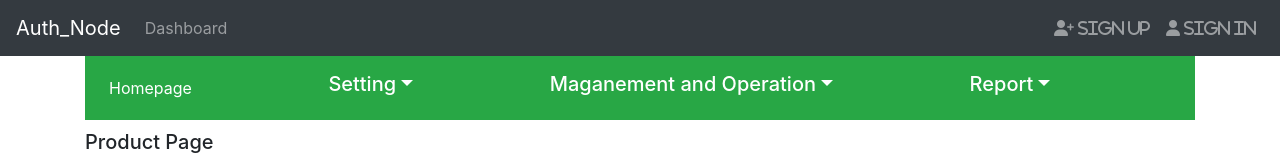
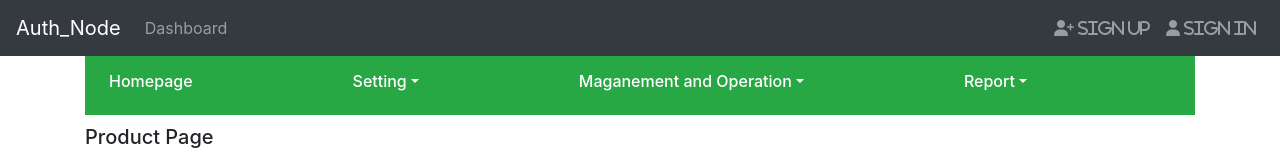
Before and after one commit to NgVan/fe-eco, a React (Create React App) app: page /Product in a window 1280 px wide. Shown: the top 157 px of the page. Built offline with nearby package versions, Linux system fonts and the light colour scheme; no server answers.

Commit message:
fix bug relate to Link

```diff
--- a/src/component/mainpages/admin/header/HeaderMainAdmin.jsx
+++ b/src/component/mainpages/admin/header/HeaderMainAdmin.jsx
@@ -6,13 +6,13 @@ const HeaderMain = () => {
         <nav className="navbar navbar-expand-sm navbar-dark bg-secondary" style = {{marginBottom: '10px'}}>
            <ul className="navbar-nav mr-auto">
                 <li className="nav-item">
-                    <Link className="nav-link text-white" to="/admin">Dashboard</Link>
+                    <Link className="nav-link text-white" to="/admin"><h6>Dashboard</h6></Link>
                 </li>
             </ul>
 
             <ul className="navbar-nav mr-auto">
                 <li className="nav-item dropdown">
-                    <h5 className="nav-link text-white dropdown-toggle"  data-toggle="dropdown" >Category</h5>
+                    <h6 className="nav-link text-white dropdown-toggle"  data-toggle="dropdown" >Category</h6>
                     <ul className="dropdown-menu" role="listbox">
                         <li><Link to="/admin/store" role="option">Store list</Link></li>
                         <li><Link to="/admin/supplier" role="option">Supplier</Link></li>
@@ -25,7 +25,7 @@ const HeaderMain = () => {
 
             <ul className="navbar-nav mr-auto">
                 <li className="nav-item dropdown">
-                    <h5 className="nav-link text-white dropdown-toggle"  data-toggle="dropdown" >User</h5>
+                    <h6 className="nav-link text-white dropdown-toggle"  data-toggle="dropdown" >User</h6>
                     <ul className="dropdown-menu" role="listbox">
                         <li><Link to="/admin/user" role="option">User</Link></li>
                         <li><Link to="/admin/userGroup" role="option">User group</Link></li>
@@ -36,7 +36,7 @@ const HeaderMain = () => {
 
             <ul className="navbar-nav mr-auto">
                 <li className="nav-item dropdown">
-                    <h5 className="nav-link text-white dropdown-toggle"  data-toggle="dropdown" >Notification</h5>
+                    <h6 className="nav-link text-white dropdown-toggle"  data-toggle="dropdown" >Notification</h6>
                     <ul className="dropdown-menu" role="listbox">
                         <li><Link to="/admin/notiTemplate" role="option">Template</Link></li>
                         <li><Link to="/admin/notiManage" role="option">Notification management</Link></li>
@@ -46,7 +46,7 @@ const HeaderMain = () => {
 
             <ul className="navbar-nav mr-auto">
                 <li className="nav-item dropdown">
-                    <h5 className="nav-link text-white dropdown-toggle"  data-toggle="dropdown" >Merchandise</h5>
+                    <h6 className="nav-link text-white dropdown-toggle"  data-toggle="dropdown" >Merchandise</h6>
                     <ul className="dropdown-menu" role="listbox">
                         <li><Link to="/admin/category" role="option">Category - Master</Link></li>
                         <li><Link to="/admin/merchandise" role="option">Merchandise - Master</Link></li>
@@ -56,7 +56,7 @@ const HeaderMain = () => {
 
             <ul className="navbar-nav mr-auto">
                 <li className="nav-item dropdown">
-                    <h5 className="nav-link text-white dropdown-toggle"  data-toggle="dropdown" >Campaign</h5>
+                    <h6 className="nav-link text-white dropdown-toggle"  data-toggle="dropdown" >Campaign</h6>
                     <ul className="dropdown-menu" role="listbox">
                         <li><Link to="/admin/action" role="option">Action</Link></li>
                         <li><Link to="/admin/campaign" role="option">Campaign</Link></li>
@@ -66,7 +66,7 @@ const HeaderMain = () => {
 
             <ul className="navbar-nav mr-auto">
                 <li className="nav-item dropdown">
-                    <h5 className="nav-link text-white dropdown-toggle"  data-toggle="dropdown" >Promotion</h5>
+                    <h6 className="nav-link text-white dropdown-toggle"  data-toggle="dropdown" >Promotion</h6>
                     <ul className="dropdown-menu" role="listbox">
                         <li><Link to="/admin/gift" role="option">Gift</Link></li>
                         <li><Link to="/admin/promotion" role="option">Promotion</Link></li>
@@ -76,7 +76,7 @@ const HeaderMain = () => {
 
             <ul className="navbar-nav mr-auto">
                 <li className="nav-item dropdown">
-                    <h5 className="nav-link text-white dropdown-toggle"  data-toggle="dropdown" >Report</h5>
+                    <h6 className="nav-link text-white dropdown-toggle"  data-toggle="dropdown" >Report</h6>
                     <ul className="dropdown-menu" role="listbox">
                         <li><Link to="/admin/saleReport" role="option">Sale report</Link></li>
                         <li><Link to="/admin/customerReport" role="option">Customer report</Link></li>
--- a/src/component/mainpages/headerMain/HeaderMain.js
+++ b/src/component/mainpages/headerMain/HeaderMain.js
@@ -6,13 +6,13 @@ const HeaderMain = () => {
         <nav className="navbar navbar-expand-sm navbar-dark bg-success" style = {{marginBottom: '10px'}}>
            <ul className="navbar-nav mr-auto">
                 <li className="nav-item">
-                    <Link className="nav-link text-white" to="/Dashboard">Homepage</Link>
+                    <Link className="nav-link text-white" to="/Dashboard"><h6>Homepage</h6></Link>
                 </li>
             </ul>
 
             <ul className="navbar-nav mr-auto">
                 <li className="nav-item dropdown">
-                    <h5 className="nav-link text-white dropdown-toggle"  data-toggle="dropdown" >Setting</h5>
+                    <h6 className="nav-link text-white dropdown-toggle"  data-toggle="dropdown" >Setting</h6>
                     <ul className="dropdown-menu" role="listbox">
                         <li><Link to="Store_management" role="option">Store management</Link></li>
                         <li><Link to="Notification" role="option">Notification</Link></li>
@@ -23,7 +23,7 @@ const HeaderMain = () => {
 
             <ul className="navbar-nav mr-auto">
                 <li className="nav-item dropdown">
-                    <h5 className="nav-link text-white dropdown-toggle"  data-toggle="dropdown" >Maganement and Operation</h5>
+                    <h6 className="nav-link text-white dropdown-toggle"  data-toggle="dropdown" >Maganement and Operation</h6>
                     <ul className="dropdown-menu" role="listbox">
                         <li><Link to="Order" role="option">Oder management</Link></li>
                         <li><Link to="Product" role="option">Product management</Link></li>
@@ -34,7 +34,7 @@ const HeaderMain = () => {
 
             <ul className="navbar-nav mr-auto">
                 <li className="nav-item dropdown">
-                    <h5 className="nav-link text-white dropdown-toggle"  data-toggle="dropdown" >Report</h5>
+                    <h6 className="nav-link text-white dropdown-toggle"  data-toggle="dropdown" >Report</h6>
                     <ul className="dropdown-menu" role="listbox">
                         <li><Link to="Report_order" role="option">Order detail</Link></li>
                         <li><Link to="Report_product" role="option">Sale by product</Link></li>
```
